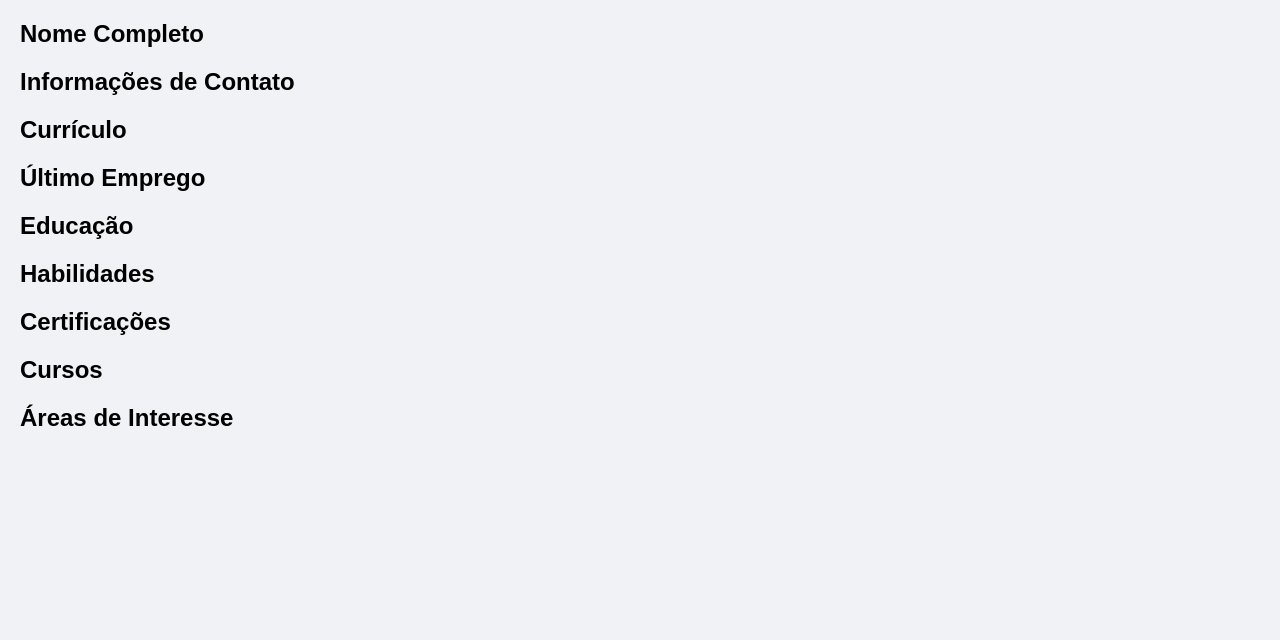
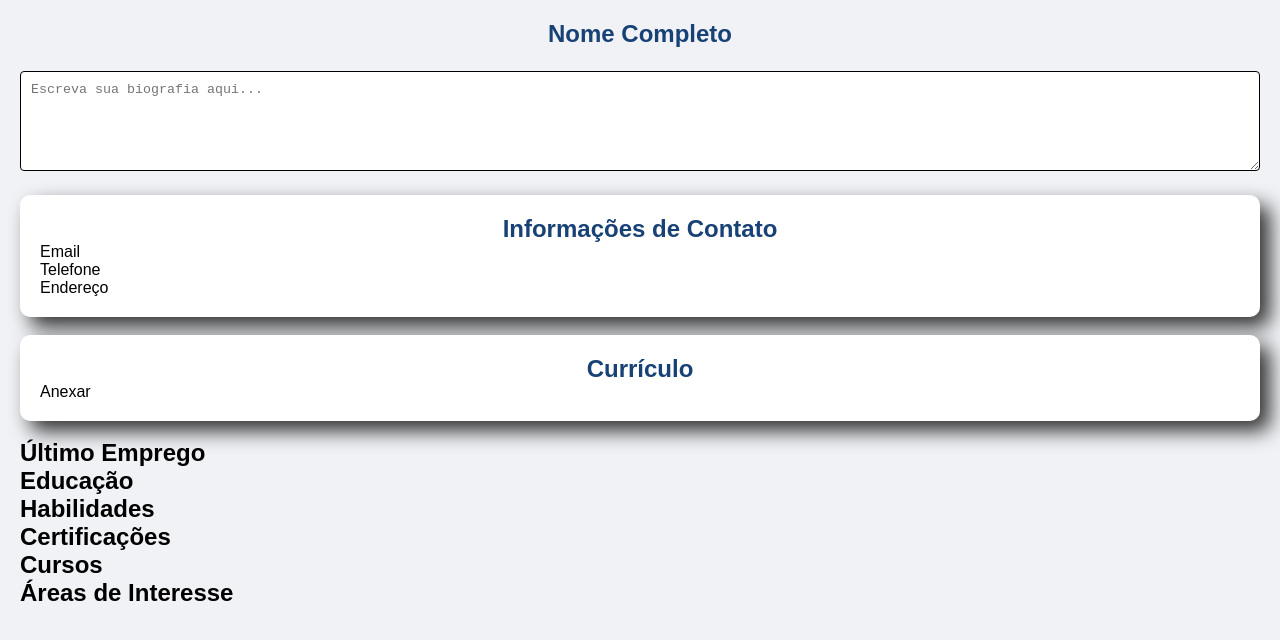
Before and after one commit to Mortari03/trampos-bauru, a React (Create React App) app: page /candidato_perfil in a window 1280 px wide. Shown: the top 640 px of the page. Built offline with nearby package versions, Linux system fonts and the light colour scheme.

Commit message:
tela candidato

```diff
--- a/src/estilo/candidato_perfil.css
+++ b/src/estilo/candidato_perfil.css
@@ -1,13 +1,6 @@
 .Container {
   display: flex;
   height: 100vh;
-  }
-
-  .BordaEsquerda {
-    width: 250px;
-    background-color: #273141;
-    color: white;
-    padding: 20px;
 }
 
 .ContentWrapper {
@@ -22,14 +15,39 @@
   padding: 20px;
 }
 
-  .AreaBio, .Section {
+.AreaBio,
+.Section {
   margin-bottom: 20px;
 }
 
-  footer {
-    background-color: #273141;
-    color: white;
+.NomeCompleto{
+  color: #184175;
   text-align: center;
-    padding: 10px 20px;
-    position: relative;
 }
+
+.InfoContatos{
+  padding: 20px;
+  background-color: #ffffff;
+  border-radius: 10px;
+  box-shadow: 10px 10px 20px rgba(0, 0, 0, 0.8);
+
+}
+
+.InfoContatosH2{
+  color: #184175;
+  text-align: center;
+}
+
+.AnexarCurriculo {
+  padding: 20px;
+  background-color: #ffffff;
+  border-radius: 10px;
+  box-shadow: 10px 10px 20px rgba(0, 0, 0, 0.8);
+
+}
+
+.AnexarCurriculo h2 {
+  text-align: center;
+  color: #184175;
+
+}
--- a/src/paginas/candidato_perfil.tsx
+++ b/src/paginas/candidato_perfil.tsx
@@ -10,31 +10,51 @@ function CandidatoPerfil() {
     <div className="Container">
       <div className="ContentWrapper">
         <div className="MainContent">
+
           <div className="AreaBio">
-            <h2>Nome Completo</h2>
+            <h2 className="NomeCompleto">Nome Completo</h2>
+
+            <br />
+            <textarea id="biografia" name="bio" placeholder="Escreva sua biografia aqui..."></textarea>
           </div>
-          <div className="Section">
-            <h2>Informações de Contato</h2>
+
+          <div className="InfoContatos">
+            <h2 className="InfoContatosH2">Informações de Contato</h2>
+            <p>Email</p>
+            <p>Telefone</p>
+            <p>Endereço</p>
           </div>
-          <div className="Section">
+
+
+            <br />
+
+          <div className="AnexarCurriculo">
             <h2>Currículo</h2>
+            <p>Anexar</p>
           </div>
-          <div className="Section">
+          <br />
+
+          <div className="UltimoEmprego">
             <h2>Último Emprego</h2>
           </div>
-          <div className="Section">
+
+          <div className="Educação">
             <h2>Educação</h2>
           </div>
-          <div className="Section">
+
+          <div className="Habilidades">
             <h2>Habilidades</h2>
           </div>
-          <div className="Section">
+
+          <div className="Certificações">
             <h2>Certificações</h2>
           </div>
-          <div className="Section">
+
+          <div className="Cursos">
             <h2>Cursos</h2>
           </div>
-          <div className="Section">
+
+          <div className="Áreas de Interesse">
             <h2>Áreas de Interesse</h2>
           </div>
         </div>
```
Lines whose indentation alone changed are shown as unchanged.
